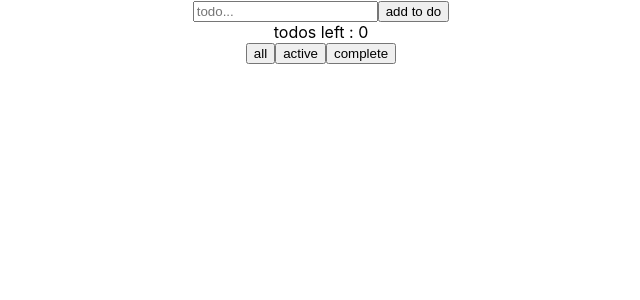
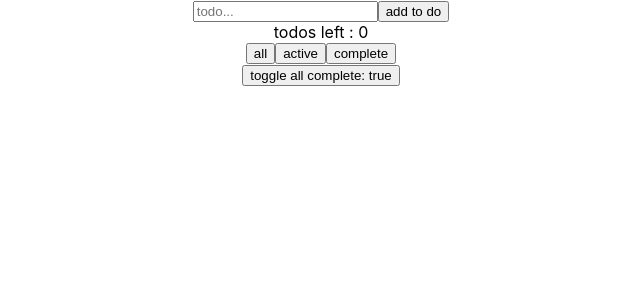
Before and after one commit to Danisimogg/ToDoList, a React (Create React App) app: page / in a window 1280 px wide. Shown: the top 300 px of the page, without its empty margins (319-959 px from the left). Built offline with nearby package versions, Linux system fonts and the light colour scheme.

Commit message:
Add button toggleAll complete

```diff
--- a/src/components/TodoList.js
+++ b/src/components/TodoList.js
@@ -4,7 +4,8 @@ import Todo from "./Todo";
 export default class TodoList extends React.Component {
         state = {
             todos: [],
-            todoToShow: "all"
+            todoToShow: "all",
+            toggleAllComplete: true
         };
 
         addTodo = (todo) => {
@@ -35,9 +36,14 @@ export default class TodoList extends React.Component {
                 todoToShow: s
             });
         };
-        handleDeleteTodo = (id) =>{
+        handleDeleteTodo = id =>{
             this.setState({
                 todos: this.state.todos.filter(todo => todo.id !== id)
+            });
+        };
+        removeAllTodosThatAreComplete = () =>{
+            this.setState({
+                todos: this.state.todos.filter(todo => !todo.complete)
             })
         }
         render() {
@@ -65,6 +71,21 @@ return (
                <button onClick={() => this.updateTodoToShow("active")}>active</button>
                <button onClick={() => this.updateTodoToShow("complete")}>complete</button>
             </div>
+           {this.state.todos.some(todo => todo.complete) ? (
+           <div>
+                <button onClick = {this.removeAllTodosThatAreComplete}>remove all complete todos</button>
+           </div>) : null}
+           <div>
+               <button onClick = {() =>
+               this.setState ({
+                   todos: this.state.todos.map(todo =>({
+                   ...todo,
+                   complete: this.state.toggleAllComplete
+               })),
+               toggleAllComplete: !this.state.toggleAllComplete
+            })
+            }>toggle all complete: {`${this.state.toggleAllComplete}`}</button>
+           </div>
             </div>
         );
     }
```
